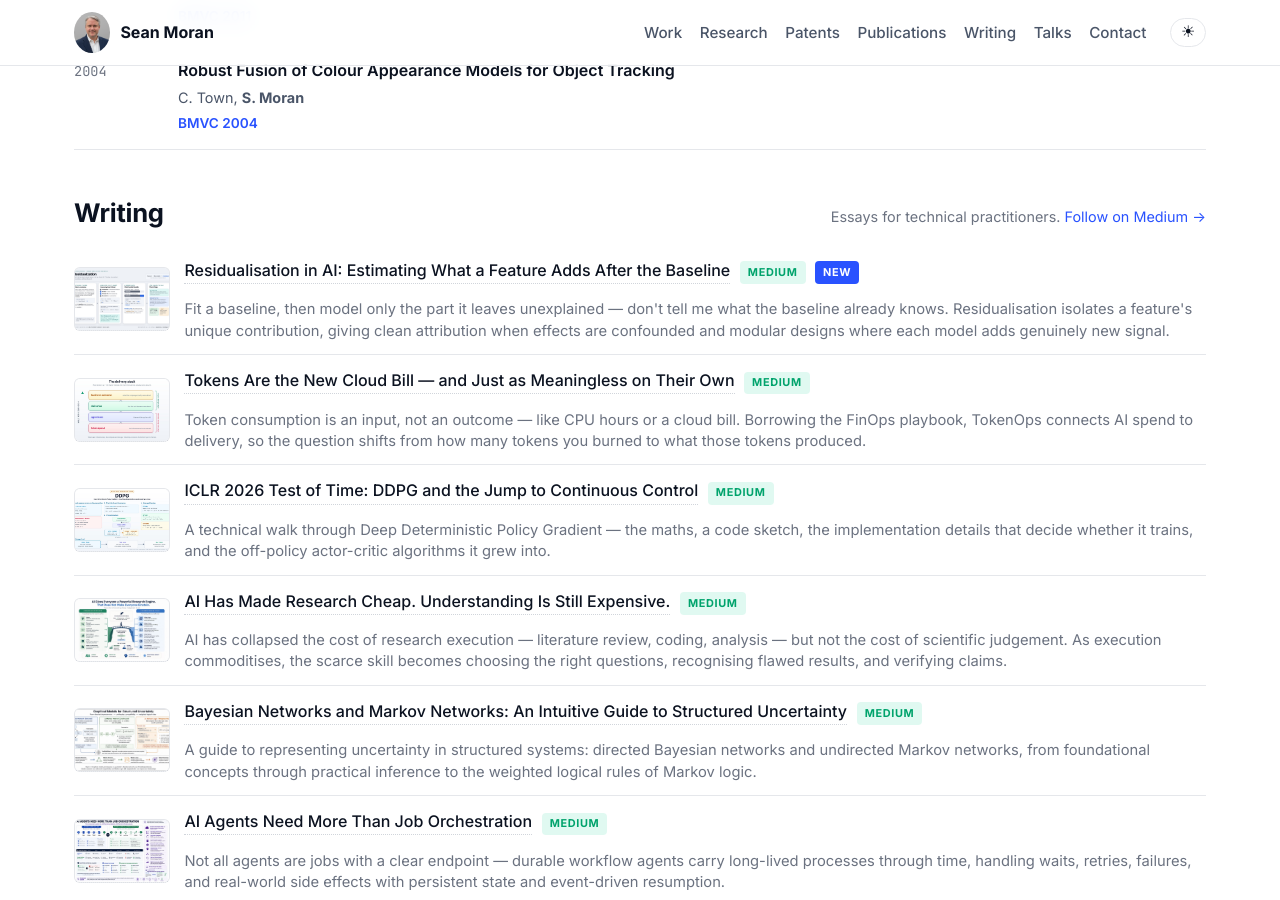
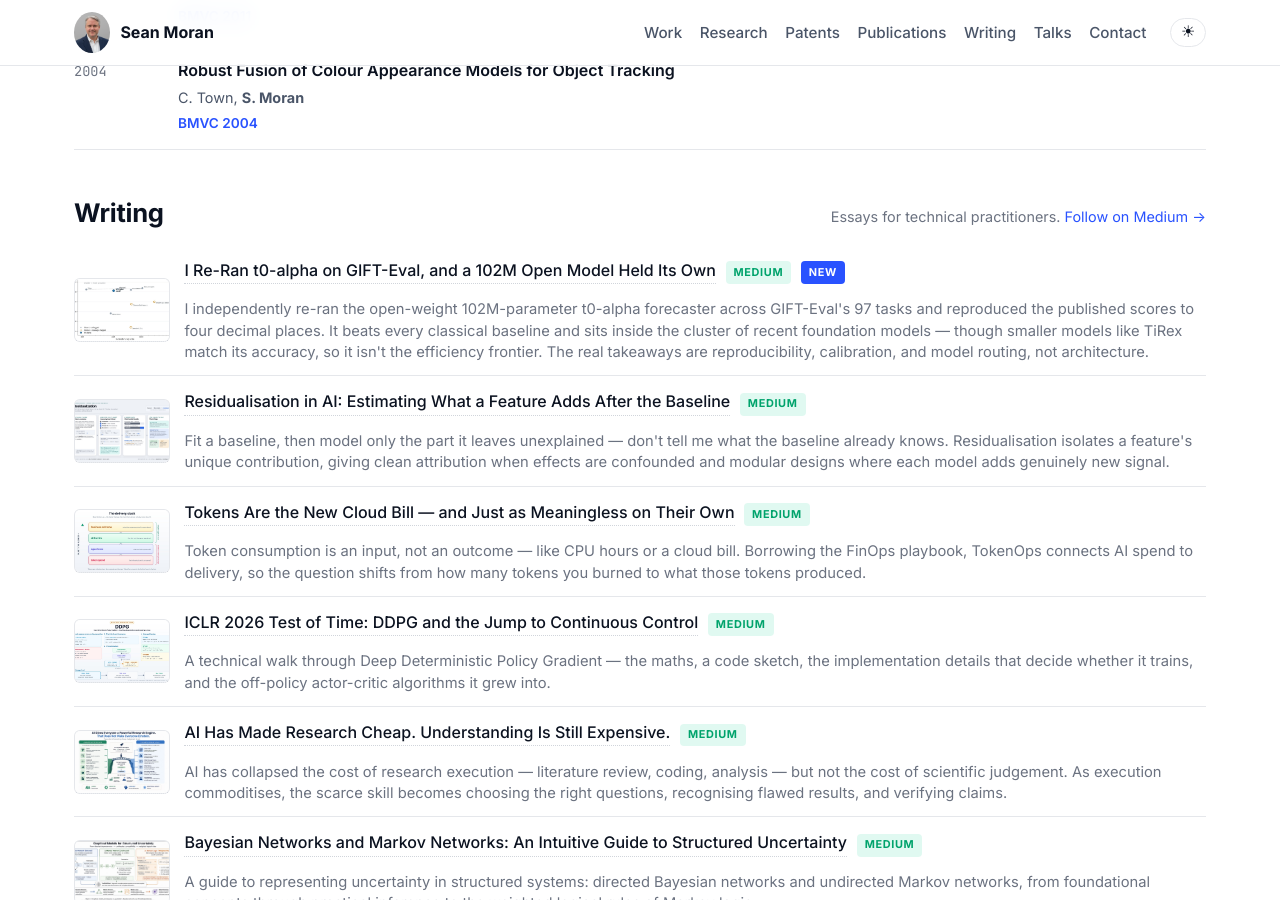
Before and after one commit to sjmoran/sjmoran.github.io, a Jekyll site: the page built from index.md, in a window 1280 px wide and 900 px high, scrolled down 15084 px. Built offline with Jekyll 4.4.1, drawn with Linux system fonts in a browser that asks for light colours.

Commit message:
writing: add t0-alpha GIFT-Eval article, move New badge
New top entry linking the Medium piece 'I Re-Ran t0-alpha on
GIFT-Eval, and a 102M Open Model Held Its Own', with the article
hero as its thumbnail. Moves the 'New' badge off the Residualisation
entry so it marks only the latest article.

Co-Authored-By: Claude Opus 4.8 (1M context) <noreply@anthropic.com>

```diff
--- a/_includes/writing.html
+++ b/_includes/writing.html
@@ -6,12 +6,22 @@
 
   <ul class="writing-list">
     <li>
+      <a class="writing-thumb" href="https://medium.com/@sean.j.moran/i-re-ran-t0-alpha-on-gift-eval-and-a-102m-open-model-held-its-own-d1d803c71df4" target="_blank" rel="noopener" aria-hidden="true" tabindex="-1">
+        <img src="/img/writing/t0-alpha-gift-eval.jpg" alt="">
+      </a>
+      <div class="writing-meta">
+        <a href="https://medium.com/@sean.j.moran/i-re-ran-t0-alpha-on-gift-eval-and-a-102m-open-model-held-its-own-d1d803c71df4" target="_blank" rel="noopener">I Re-Ran t0-alpha on GIFT-Eval, and a 102M Open Model Held Its Own</a>
+        <span class="badge badge-medium">Medium</span><span class="badge badge-new">New</span>
+        <p class="writing-blurb">I independently re-ran the open-weight 102M-parameter t0-alpha forecaster across GIFT-Eval's 97 tasks and reproduced the published scores to four decimal places. It beats every classical baseline and sits inside the cluster of recent foundation models — though smaller models like TiRex match its accuracy, so it isn't the efficiency frontier. The real takeaways are reproducibility, calibration, and model routing, not architecture.</p>
+      </div>
+    </li>
+    <li>
       <a class="writing-thumb" href="https://medium.com/@sean.j.moran/residualisation-in-ai-estimating-what-a-feature-adds-after-the-baseline-96598ce50e6d" target="_blank" rel="noopener" aria-hidden="true" tabindex="-1">
         <img src="/img/writing/residualisation.jpg" alt="">
       </a>
       <div class="writing-meta">
         <a href="https://medium.com/@sean.j.moran/residualisation-in-ai-estimating-what-a-feature-adds-after-the-baseline-96598ce50e6d" target="_blank" rel="noopener">Residualisation in AI: Estimating What a Feature Adds After the Baseline</a>
-        <span class="badge badge-medium">Medium</span><span class="badge badge-new">New</span>
+        <span class="badge badge-medium">Medium</span>
         <p class="writing-blurb">Fit a baseline, then model only the part it leaves unexplained — don't tell me what the baseline already knows. Residualisation isolates a feature's unique contribution, giving clean attribution when effects are confounded and modular designs where each model adds genuinely new signal.</p>
       </div>
     </li>
```
Also changed, not shown: img/writing/t0-alpha-gift-eval.jpg (added).
